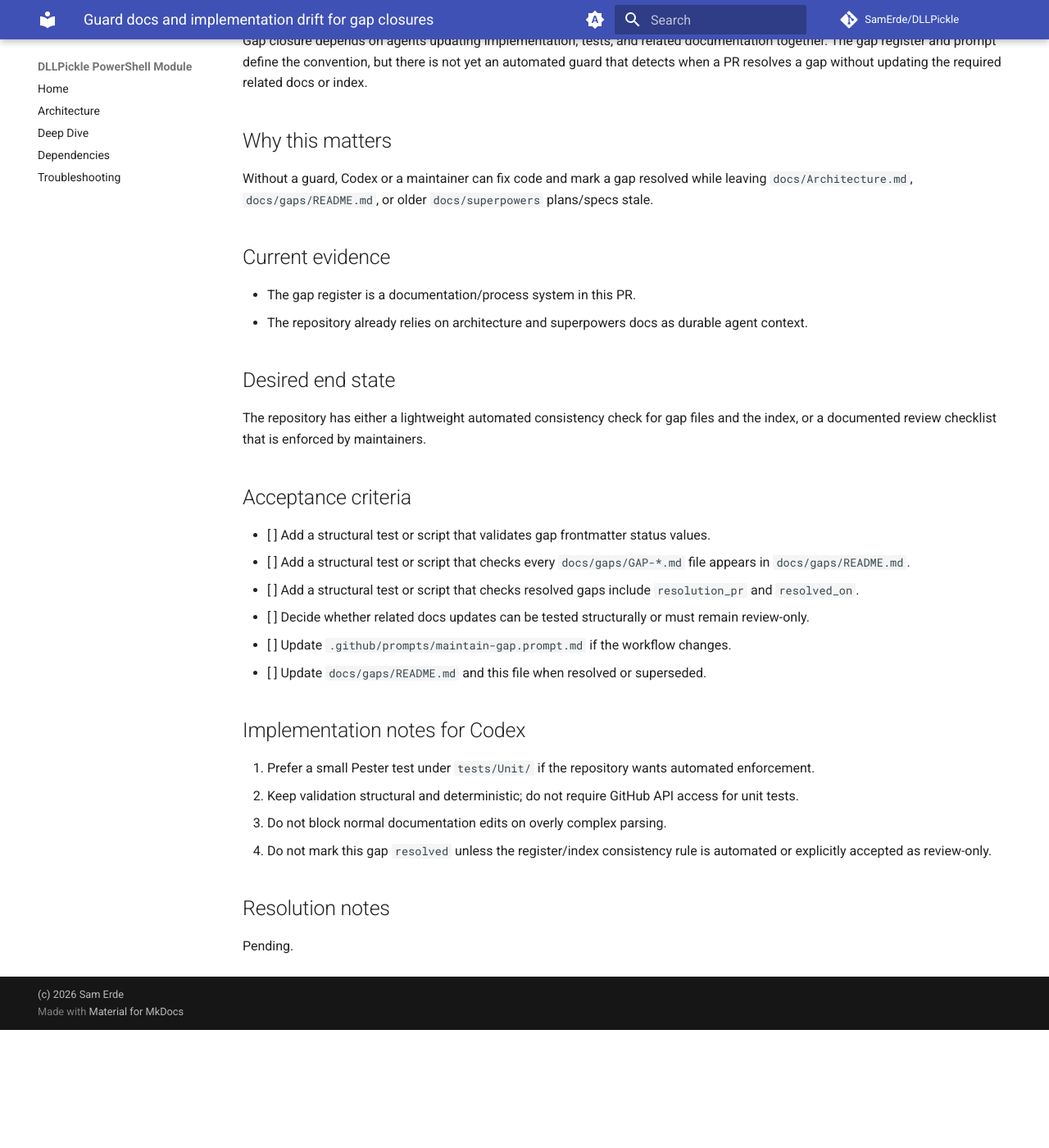
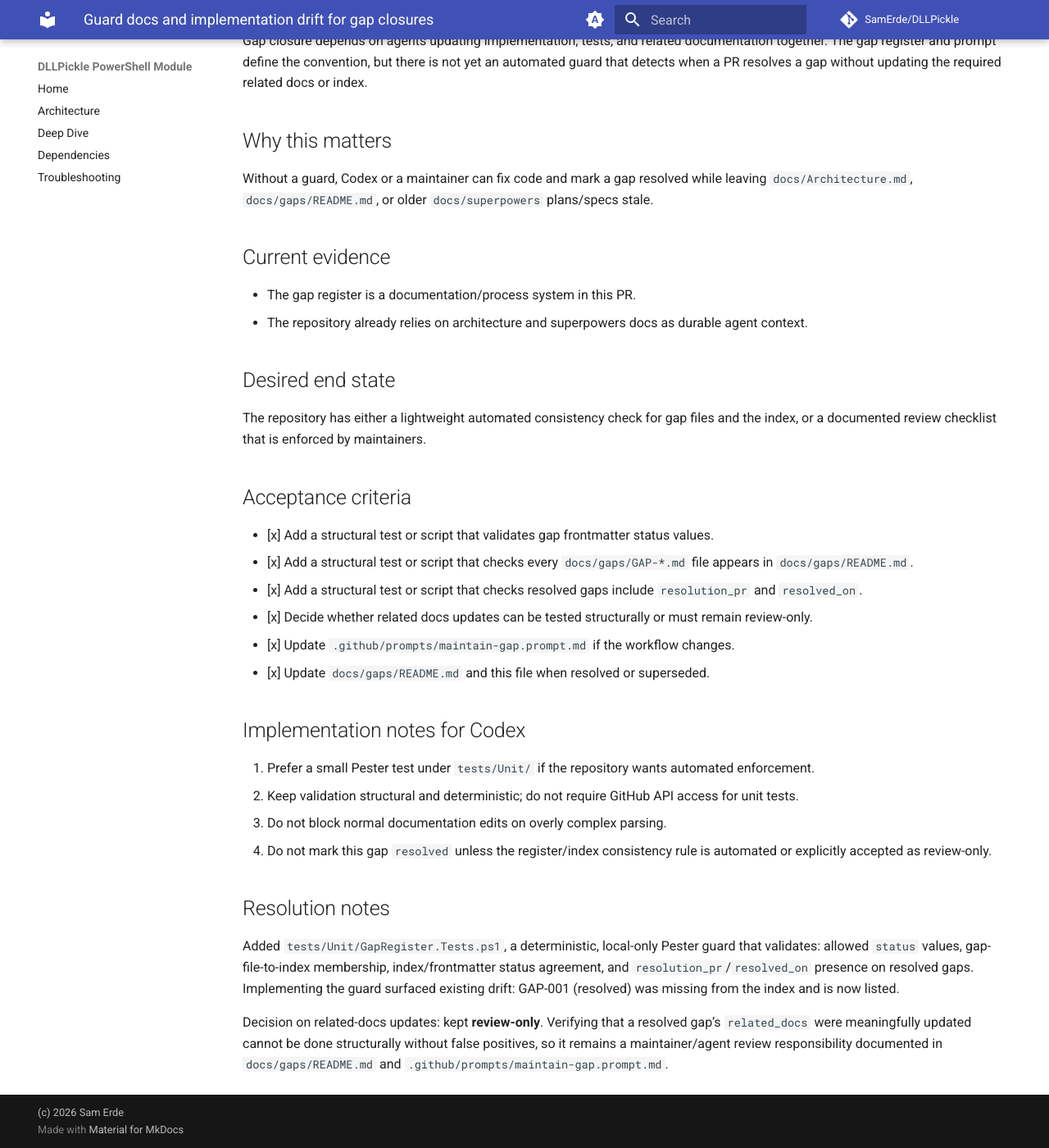
Before and after one commit to SamErde/DLLPickle, an MkDocs documentation site: the page built from docs/gaps/GAP-011-docs-implementation-drift.md, in a window 1280 px wide and 1400 px high, scrolled down 310 px. Shown: the whole window at 82% size. Built offline with MkDocs 1.6.1 and Material for MkDocs 9.7.7, drawn with Linux system fonts in a browser that asks for light colours; comment, search, counter and statistics services are not loaded; before the commit the page ends 1566 px from its top, so only the background shows below that.

Commit message:
test(gaps): add gap-register structural guard (GAP-011) (#266)
* test(gaps): add gap-register structural guard (GAP-011)

Add tests/Unit/GapRegister.Tests.ps1 to structurally validate the gap register on every unit-test run: id-matches-filename, allowed status values, index membership, index/frontmatter status agreement, and resolution_pr/resolved_on on resolved gaps.

Surfaced and fixed real drift: GAP-001 (resolved) was missing from the docs/gaps/README.md index. Document the guard in the register README and maintain-gap prompt; record GAP-011 as resolved in the index and Architecture section 10.

* docs(gaps): link GAP-011 resolution_pr to PR #266

* review: address PR #266 review comments

- Remove UTF-8 BOM from GapRegister.Tests.ps1

- Assert id/status present before index lookups for actionable failures

- Add docs/gaps/ to Build Module relevant-path detection so the gap-register guard runs on docs-only gap changes (GAP-011)

```diff
--- a/docs/gaps/GAP-011-docs-implementation-drift.md
+++ b/docs/gaps/GAP-011-docs-implementation-drift.md
@@ -1,12 +1,12 @@
 ---
 id: GAP-011
 title: Guard docs and implementation drift for gap closures
-status: open
+status: resolved
 severity: medium
 area: documentation
 owner: maintainer
 created: 2026-06-23
-updated: 2026-06-23
+updated: 2026-06-26
 related_issues: []
 related_prs: []
 related_docs:
@@ -14,16 +14,17 @@ related_docs:
   - docs/gaps/README.md
   - docs/superpowers/plans
   - docs/superpowers/specs
-related_tests: []
-resolution_pr:
-resolved_on:
+related_tests:
+  - tests/Unit/GapRegister.Tests.ps1
+resolution_pr: https://github.com/SamErde/DLLPickle/pull/266
+resolved_on: 2026-06-26
 ---
 
 # GAP-011 — Guard docs and implementation drift for gap closures
 
 ## Status
 
-**Current status:** Open.
+**Current status:** Resolved.
 
 ## Problem
 
@@ -44,12 +45,12 @@ The repository has either a lightweight automated consistency check for gap file
 
 ## Acceptance criteria
 
-- [ ] Add a structural test or script that validates gap frontmatter status values.
-- [ ] Add a structural test or script that checks every `docs/gaps/GAP-*.md` file appears in `docs/gaps/README.md`.
-- [ ] Add a structural test or script that checks resolved gaps include `resolution_pr` and `resolved_on`.
-- [ ] Decide whether related docs updates can be tested structurally or must remain review-only.
-- [ ] Update `.github/prompts/maintain-gap.prompt.md` if the workflow changes.
-- [ ] Update `docs/gaps/README.md` and this file when resolved or superseded.
+- [x] Add a structural test or script that validates gap frontmatter status values.
+- [x] Add a structural test or script that checks every `docs/gaps/GAP-*.md` file appears in `docs/gaps/README.md`.
+- [x] Add a structural test or script that checks resolved gaps include `resolution_pr` and `resolved_on`.
+- [x] Decide whether related docs updates can be tested structurally or must remain review-only.
+- [x] Update `.github/prompts/maintain-gap.prompt.md` if the workflow changes.
+- [x] Update `docs/gaps/README.md` and this file when resolved or superseded.
 
 ## Implementation notes for Codex
 
@@ -60,4 +61,6 @@ The repository has either a lightweight automated consistency check for gap file
 
 ## Resolution notes
 
-Pending.
+Added `tests/Unit/GapRegister.Tests.ps1`, a deterministic, local-only Pester guard that validates: allowed `status` values, gap-file-to-index membership, index/frontmatter status agreement, and `resolution_pr`/`resolved_on` presence on resolved gaps. Implementing the guard surfaced existing drift: GAP-001 (resolved) was missing from the index and is now listed.
+
+Decision on related-docs updates: kept **review-only**. Verifying that a resolved gap's `related_docs` were meaningfully updated cannot be done structurally without false positives, so it remains a maintainer/agent review responsibility documented in `docs/gaps/README.md` and `.github/prompts/maintain-gap.prompt.md`.
```
Also changed, not shown: CHANGELOG.md (+1 -0 lines), docs/Architecture.md (+1 -0 lines), docs/gaps/README.md (+13 -1 lines), .github/prompts/maintain-gap.prompt.md, 2 other files.
